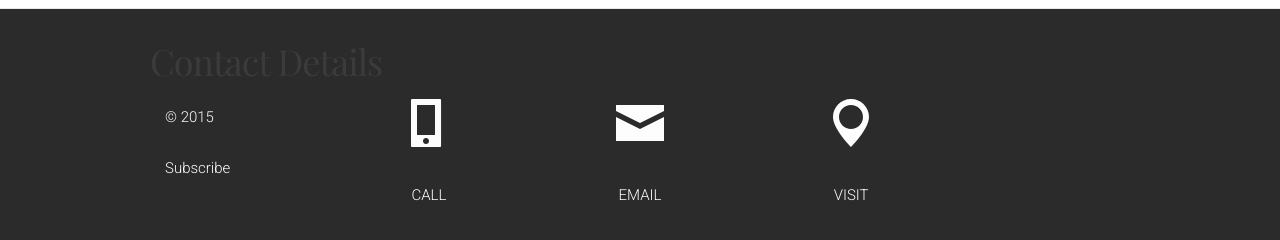
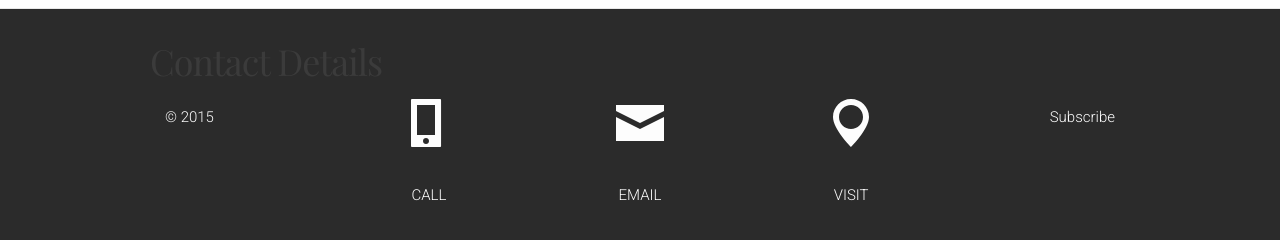
Before and after one commit to nualaoloan/nualaoloan, a Jekyll site: the page built from index.html, in a window 1280 px wide and 900 px high, scrolled down 1871 px. Shown: the part 642-882 px from the top of the window. Built offline with Jekyll 4.4.1, drawn with Linux system fonts in a browser that asks for light colours; some web fonts are replaced; the list of posts is cut into pages by our own code.

Commit message:
Update footer.html
Move RSS

```diff
--- a/_includes/footer.html
+++ b/_includes/footer.html
@@ -4,8 +4,6 @@
     <div class="footer-col-wrapper">
       <div class="footer-col  footer-col-1">
         <p>&#169;  {{ 'now' | date: "%Y" }}</p>
-
-        <p class="rss-subscribe"><a href="{{ "/feed.xml" | prepend: site.baseurl }}">Subscribe</a></p>
       </div>
 
       <div class="footer-col  footer-col-2">
@@ -39,7 +37,7 @@
         </a>
       </div>
       <div class="footer-col  footer-col-5">
-
+        <p class="rss-subscribe"><a href="{{ "/feed.xml" | prepend: site.baseurl }}">Subscribe</a></p>
       </div>
     </div>
   </div>
```
